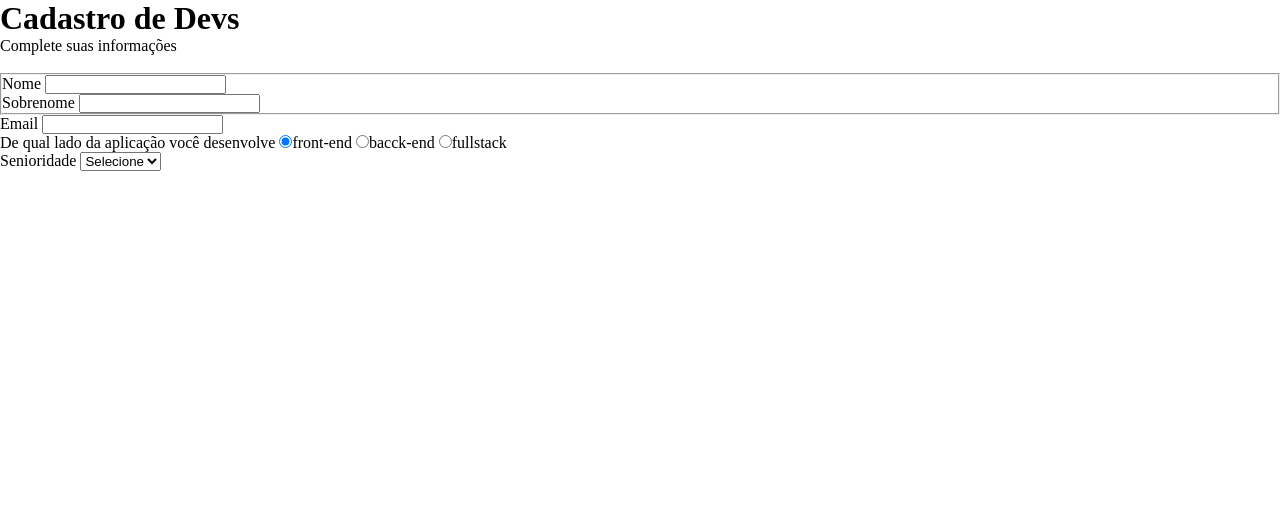
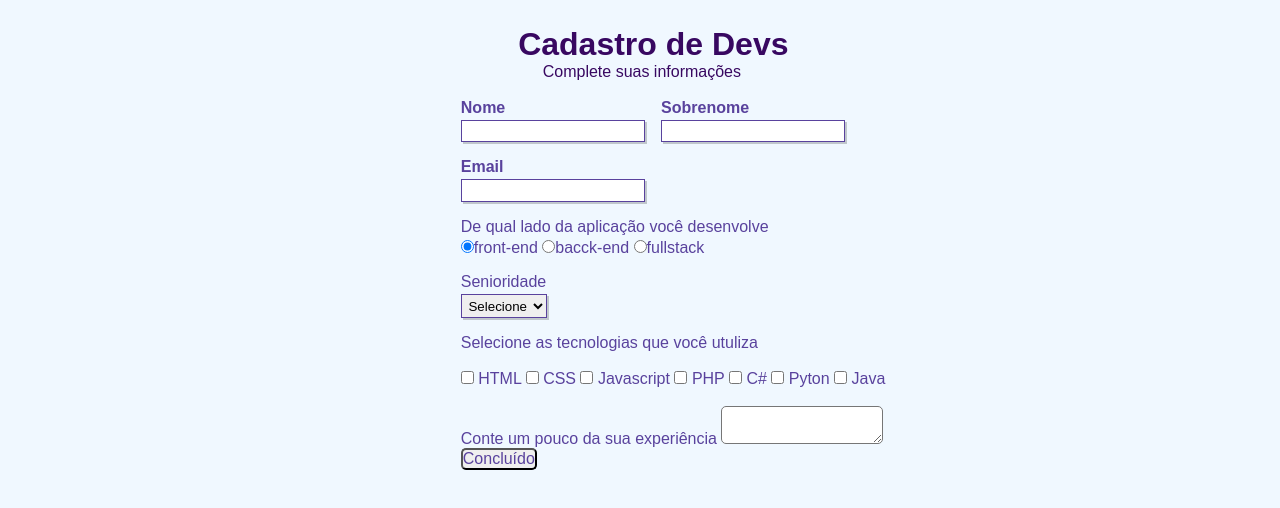
Before and after one commit to JeffersonSantos97/Formul-rio, a plain HTML site: page index.html in a window 1280 px wide. Drawn offline with Linux system fonts and the light colour scheme.

Commit message:
formulário commit

```diff
--- a/index.html
+++ b/index.html
@@ -8,33 +8,35 @@
     <title>Formulário</title>
     <link rel="stylesheet" href="./style.css">
 </head>
+<body>
 
-<body>
     <div>
-        <h1>Cadastro de Devs</h1>
-        <p>Complete suas informações</p>
+        <h1 id="title">Cadastro de Devs</h1>
+        <p id="subtitle">Complete suas informações</p>
     </div>
     <br>
     <form>
-        <fieldset>
+        <fieldset class="group">
             <!--Usada como se fosse pra  um container
              do formulário-->
-            <div>
-                <label>Nome</label>
-                <input type="text" name="nome" id="nome">
+            <div class="field">
+                <label for="nome"><strong>Nome</strong></label>
+                <!--Label é o nome que fica do lado-->
+                <input type="text" name="nome" id="nome" required>
+                <!--"required" serve pra só enviar se esses campos estiverem preecnhidos-->
             </div>
-            <div>
-                <label>Sobrenome</label>
-                <input type="text" name="Sobrenome" id="Sobrenome">
+            <div class="field">
+                <label for="sobrenome"><strong>Sobrenome</strong></label>
+                <input type="text" name="Sobrenome" id="Sobrenome" required>
             </div>
         </fieldset>
-        <div>
-            <!--Divi pra fora do fieldset pra fazer
+        <div class="field">
+            <!--Div pra fora do fieldset pra fazer
              um e-mail por fora do contianer-->
-            <label>Email</label>
-            <input type="email" name="email" id="email">
+            <label for="email"><strong>Email</strong></label>
+            <input type="email" name="email" id="email" required>
         </div>
-        <div>
+        <div class="field">
             <!--3 opções em forma de bolinha-->
             <label>De qual lado da aplicação você desenvolve</label>
             <lebal>
@@ -53,8 +55,8 @@
                 <input type="radio" name="devweb" value="fullstack">fullstack
             </lebal>
         </div>
-        <div>
-            <label>Senioridade</label>
+        <div class="field">
+            <label for="senioridade">Senioridade</label>
             <!--"Select deixa a opção em seleção.
             Caxinha que abre as opções"-->
             <select id="senioridade">
@@ -65,7 +67,37 @@
                 <option>Senior</option>
             </select>
         </div>
+        <fieldset class="group">
+            <div class="check">
+            <label>Selecione as tecnologias que você utuliza</label><br><br>
+            <input type="checkbox" name="tecnologia1" id="tecnologia1" value="HTML">
+            <!--checkbox serve pra deixar aqueles quadradinhos onde você pode selecionar várias-->
+            <label for="tecnologia1">HTML</label>
+            <input type="checkbox" name="tecnologia2" id="tecnologia2" value="CSS">
+            <label for="tecnologia2">CSS</label>
+            <input type="checkbox" name="tecnologia3" id="tecnologia3" value="Javascript">
+            <label for="tecnolgia3">Javascript</label>
+            <input type="checkbox" name="tecnologia4" id="tecnologia4" value="PHP">
+            <label for="tecnologia4">PHP</label>
+            <input type="checkbox" name="tecnologia5" id="tecnologia5" value="C#">
+            <label for="tecnologia5">C#</label>
+            <input type="checkbox" name="tecnologia6" id="tecnologia6" value="Pyton">
+            <label for="tecnologia6">Pyton</label>
+            <input type="checkbox" name="tecnologia7" id="tecnologia7" value="Java">
+            <label for="tecnologia7">Java</label>
+        </div>
+        </fieldset>
+        <div>
+            <br>
+            <label>Conte um pouco da sua experiência</label>
+            <textarea row="6" style="width:10rem" name="experiência" id="experiência"></textarea>
+            <!--"textarea" serve pra fazer aqueles campos quadradinhos onde a pessoa escreve algo-->
+
+        </div>
+        <button class="botão" type="submit">Concluído</button>
     </form>
+</body>
+</form>
 </body>
 
 </html>
--- a/style.css
+++ b/style.css
@@ -1,4 +1,91 @@
-*{
+* {
     margin: 0px;
     padding: 0px;
 }
+
+/*Elementos com o Id "title*/
+
+#title {
+    font-family: sans-serif;
+    color: #380861;
+    margin-left: 7%;
+}
+
+/*Elementos com ID "subtitle*/
+
+#subtitle {
+    font-family: sans-serif;
+    color: #380861;
+    margin-left: 10%;
+}
+
+.check {
+    display: inline-block;
+}
+
+/*Elementos da tag <Fieldset>*/
+
+fieldset {
+    border: 0;
+    /*Tirar as linhas em volta do container*/
+}
+
+body {
+    background-color: #F0F8FF;
+    font-family: sans-serif;
+    font-size: 1em;
+    color: #59429d;
+    margin-left: 36%;
+    margin-top: 2%;
+    justify-content: center;
+}
+
+/* Elementos de tags <body>, <input>, <Select>, <textarea> e <button> */
+
+input select, textarea, button {
+    /*Edita como vai aparecer o que a pessoa escrever
+    dentro desses elementos*/
+    font-family: sans-serif;
+    font-size: 1em;
+    color: #59429d;
+    border-radius: 5px;
+}
+
+.field {
+    margin-bottom: 1em;
+}
+
+.field label {
+    margin-bottom: 0.2em;
+    color: #59429d;
+    ;
+    display: block;
+}
+
+fieldset.group .field {
+    float: left;
+    margin-right: 1em;
+}
+
+.field input[type="text"], .field input[type="email"], .field select, .campo textarea {
+    padding: 0.2em;
+    border: 1px solid #59429d;
+    box-shadow: 2px 2px rgba(0, 0, 0, 0.2);
+    display: block;
+}
+
+.field select option {
+    padding-right: 1em;
+}
+.field input:focus, .field select:focus, .field textarea:focus{
+    background: #E0E0F8;
+}
+.botao{
+    font-size: 1.2em;
+    background: #59429d;
+    border: 0;
+    margin-bottom: 1em;
+    color: #ffffff;
+
+
+}
```
